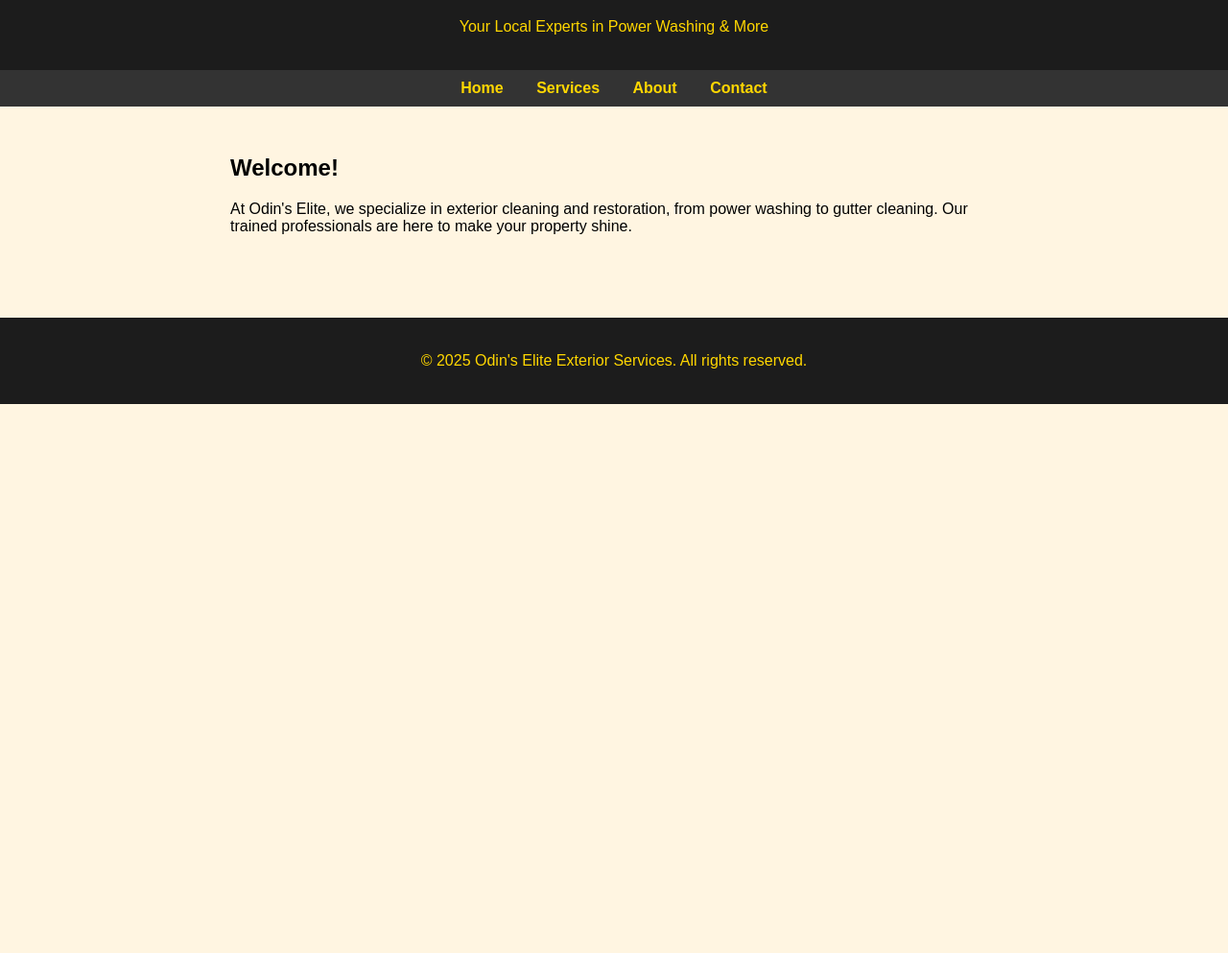
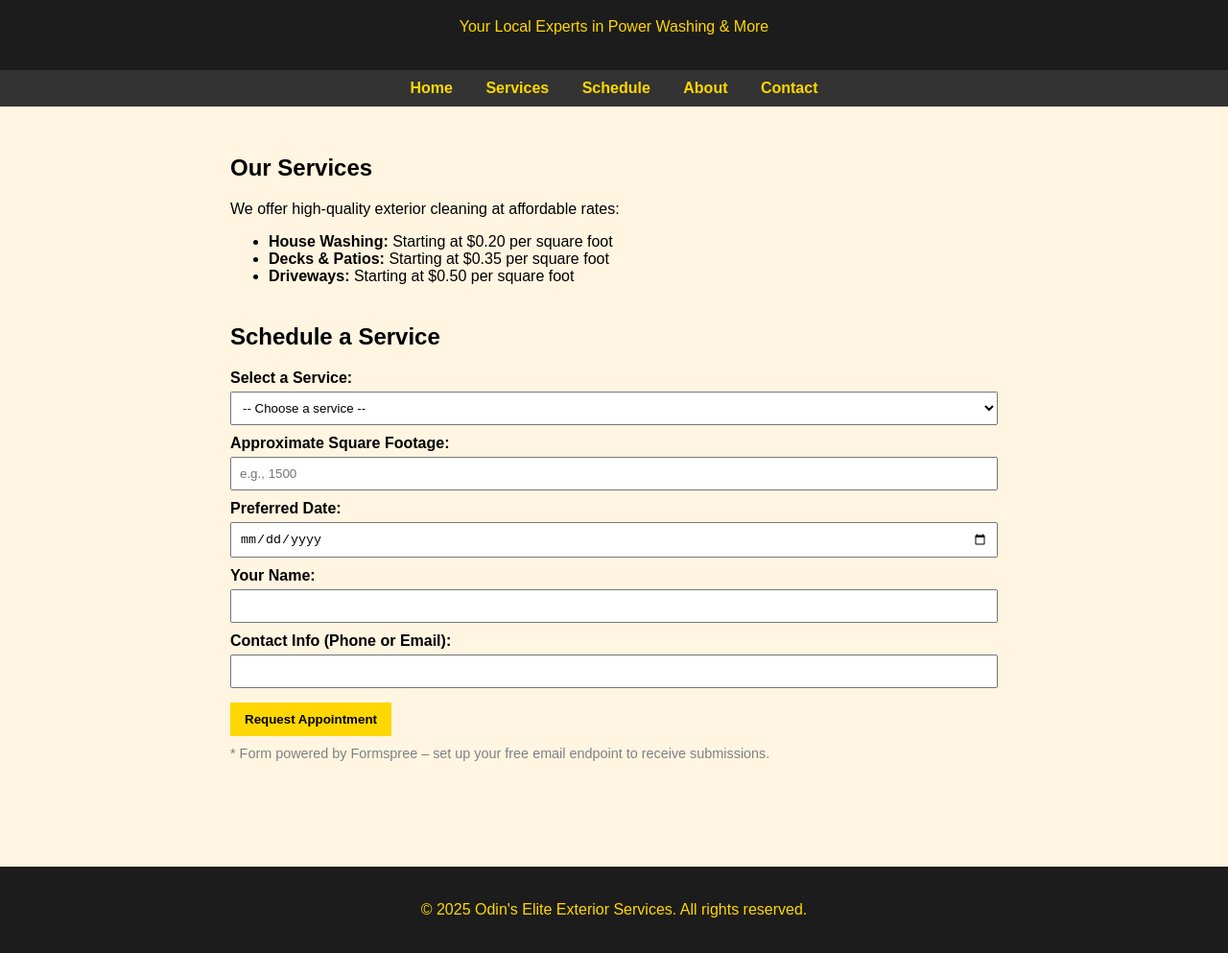
Before and after one commit to EthanJanowski/Odin-s-Elite, a plain HTML site: page index.html in a window 1280 px wide. Shown: the part 81-1074 px from the top of the page at 96% size. Before the commit the page ends 800 px from the top, so only its background shows below. Drawn offline with Linux system fonts and the light colour scheme.

Commit message:
Update index.html

```diff
--- a/index.html
+++ b/index.html
@@ -33,12 +33,38 @@
       max-width: 800px;
       margin: auto;
     }
+    section {
+      margin-bottom: 40px;
+    }
     footer {
       background-color: #1c1c1c;
       color: #ffd700;
       text-align: center;
       padding: 20px;
       margin-top: 40px;
+    }
+    label {
+      display: block;
+      margin-top: 10px;
+      font-weight: bold;
+    }
+    select, input[type="number"], input[type="text"], input[type="date"] {
+      width: 100%;
+      padding: 8px;
+      margin-top: 5px;
+      box-sizing: border-box;
+    }
+    button {
+      background-color: #ffd700;
+      color: #000;
+      padding: 10px 15px;
+      border: none;
+      font-weight: bold;
+      cursor: pointer;
+      margin-top: 15px;
+    }
+    button:hover {
+      background-color: #e6c200;
     }
   </style>
 </head>
@@ -50,17 +76,52 @@
 
   <nav>
     <a href="#">Home</a>
-    <a href="#">Services</a>
+    <a href="#services">Services</a>
+    <a href="#schedule">Schedule</a>
     <a href="#">About</a>
     <a href="#">Contact</a>
   </nav>
 
   <div class="content">
-    <h2>Welcome!</h2>
-    <p>
-      At Odin's Elite, we specialize in exterior cleaning and restoration, from power washing to gutter cleaning.
-      Our trained professionals are here to make your property shine.
-    </p>
+    <section id="services">
+      <h2>Our Services</h2>
+      <p>We offer high-quality exterior cleaning at affordable rates:</p>
+      <ul>
+        <li><strong>House Washing:</strong> Starting at $0.20 per square foot</li>
+        <li><strong>Decks & Patios:</strong> Starting at $0.35 per square foot</li>
+        <li><strong>Driveways:</strong> Starting at $0.50 per square foot</li>
+      </ul>
+    </section>
+
+    <section id="schedule">
+      <h2>Schedule a Service</h2>
+      <form action="https://formspree.io/f/yourformid" method="POST">
+        <label for="service">Select a Service:</label>
+        <select id="service" name="service" required>
+          <option value="">-- Choose a service --</option>
+          <option value="house">House Washing</option>
+          <option value="deck">Deck or Patio Cleaning</option>
+          <option value="driveway">Driveway Cleaning</option>
+        </select>
+
+        <label for="size">Approximate Square Footage:</label>
+        <input type="number" id="size" name="size" placeholder="e.g., 1500" required />
+
+        <label for="date">Preferred Date:</label>
+        <input type="date" id="date" name="date" required />
+
+        <label for="name">Your Name:</label>
+        <input type="text" id="name" name="name" required />
+
+        <label for="contact">Contact Info (Phone or Email):</label>
+        <input type="text" id="contact" name="contact" required />
+
+        <button type="submit">Request Appointment</button>
+      </form>
+      <p style="font-size: 0.9em; color: gray; margin-top: 10px;">
+        * Form powered by Formspree – set up your free email endpoint to receive submissions.
+      </p>
+    </section>
   </div>
 
   <footer>
```
